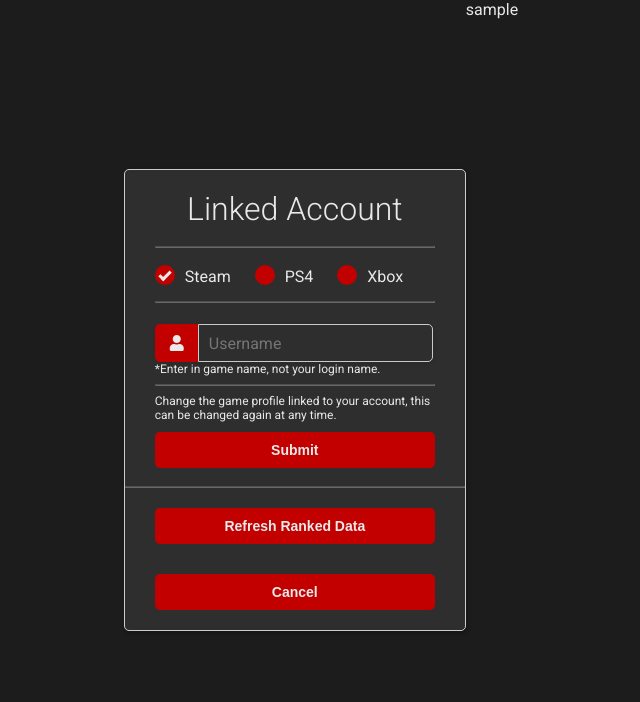
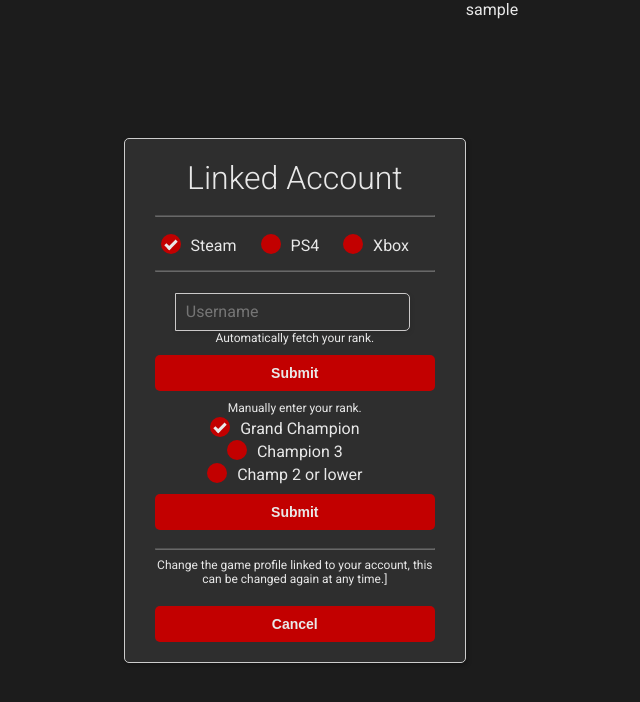
Before and after one commit to JoshBrading/IT202-008, a PHP site: page /RLManager/linked_accounts.php in a window 1280 px wide. Shown: the top 702 px of the page, without its empty margins (319-959 px from the left). Run offline with PHP 8.4, Linux system fonts and the light colour scheme; the visitor is signed in with stand-in values (Sample User, id 1); a stand-in replaces the project's code that opens the database connection; some libraries are stand-ins or nearby versions.

Commit message:
Fixed stuffs FINALLY

```diff
--- a/RLManager/home.php
+++ b/RLManager/home.php
@@ -195,7 +195,7 @@
             <?php
                 require("config.php");
                 echo "<table style='border: solid 1px black;'>";
-                echo "<tr><th>Time Slots</th><th>Discord ID</th></tr>";
+                echo "<tr><th>Rank</th><th>Time Slots</th><th>Discord ID</th></tr>";
 
                 class TableRows extends RecursiveIteratorIterator {
                     function __construct($it) {
@@ -220,7 +220,7 @@
                 try {
                     $conn = new PDO($connection_string, $dbuser, $dbpass);
                     $conn->setAttribute(PDO::ATTR_ERRMODE, PDO::ERRMODE_EXCEPTION);
-                    $stmt = $conn->prepare("SELECT time_slot, discord FROM RLManager");
+                    $stmt = $conn->prepare("SELECT g_rank, time_slot, discord FROM RLManager");
                     $stmt->execute();
 
                     // set the resulting array to associative
--- a/RLManager/linked_accounts.php
+++ b/RLManager/linked_accounts.php
@@ -1,6 +1,7 @@
 <!DOCTYPE html>
+
+
 <html>
-
 <head>
     <title>Linked Account</title>
     <link href="https://fonts.googleapis.com/css?family=Roboto:300,400,500,700" rel="stylesheet">
@@ -161,7 +162,7 @@
 <body style="background-color:#1c1c1c;">
     <div class="main-block">
         <h1>Linked Account</h1>
-        <form name="Linked_Account" method="POST">
+            <form name="Linked_Account" method="POST" align="center">
                 <hr>
                 <div class="user_platform">
                     <input type="radio" value="steam" id="steam" name="platform" checked/>
@@ -172,27 +173,31 @@
                     <label for="xbox" class="radio">Xbox</label>
                 </div>
                 <hr>
-            <label id="icon" for="name"><i class="fas fa-user"></i></label>
-            <input type="text" name="username" id="username" placeholder="Username" autocomplete="new-password" required/>
-            <p>*Enter in game name, not your login name.</p>
+                <input type="text" name="username" id="username" placeholder="Username"/>
+                <p>Automatically fetch your rank.</p>
+                <button type="submit" name="submit">Submit</button>
+            </form>
+            <form name="manual" method="POST" align="center">
+                <p>Manually enter your rank.</p>
+
+                <input type="radio" value="Grand Champion" id="Grand Champion" name="rank" checked/>
+                    <label for="grand champion" class="radio">Grand Champion</label>
+                    <input type="radio" value="Champion 3" id="Champion 3" name="rank" />
+                    <label for="Champion 3" class="radio">Champion 3</label>
+                    <input type="radio" value="Champ 2 or lower" id="Champ 2 or lower" name="rank" />
+                    <label for="Champ 2 or lower" class="radio">Champ 2 or lower</label>
+                <button type="submit" name="submitManual">Submit</button>
                 <hr>
-            <p>Change the game profile linked to your account, this can be changed again at any time.</p>
-            <button type="submit" value="submit">Submit</button>
-        </form>
-        <hr>
-        <form name="Refresh" method="POST">
-            <div class="btn-block">
-                <button type="submit" name="refresh" href="/">Refresh Ranked Data</button>
-            </div>
+                <p>Change the game profile linked to your account, this can be changed again at any time.]</p>
+
             </form>
             <form name="Cancel" method="POST">
                 <div class="btn-block">
-                <button type="submit" name="cancel" href="/">Cancel</button>
+                    <button type="submit" name="cancel">Cancel</button>
                 </div>
             </form>
     </div>
 </body>
-
 </html>
 
 <?php
@@ -201,11 +206,11 @@ if(isset($_POST['cancel'])){
 
     echo "<script type='text/javascript'> document.location = 'home.php'; </script>";
 }
-if(isset($_SESSION['user'])) {
+
   echo  $_SESSION['user'];
 
-    if(isset($_POST['username']) && isset($_POST['pass'])){
-
+    if(isset($_POST['username'])){
+        echo $_POST['username'];
         $pass = $_POST['pass'];
         $user = $_POST['username'];
         $platform = $_POST['platform'];
@@ -217,11 +222,10 @@ if(isset($_SESSION['user'])) {
 
         $html = getHTML($url);
         cleanHTML($html);
-    }
-
-    if(isset($_POST['refresh'] )){
-
-    echo "afsrgaerheathearth";
+    }else if(isset($_POST['rank'])){
+        echo "ranks";
+        $g_rank = $_POST['rank'];
+        setRank($g_rank);
     }
 
     function getHTML($site_url) // Gets the html of https://rocketleague.tracker.network/profile/$platform/$user
@@ -263,13 +267,24 @@ if(isset($_SESSION['user'])) {
     $str = str_replace($remove_these, '', $str);        // Remove the characters
     $str = explode('(', $str);                          // Break the string into an array (this should work for everyones stats I think?)
     $str = $str[0];                                     // We only need the first elemennt in the array
-    echo $str;
+    setRank($str);
     }
-    function getHighestRank($html_block){ // return the highest rank and game mode with the highest rank
-
+    function setRank($rank){ // return the highest rank and game mode with the highest rank
+        echo $rank;
+        require("config.php");
+        $email = $_SESSION['user'];
+		$connection_string = "mysql:host=$dbhost;dbname=$dbdatabase;charset=utf8mb4";
+		try {
+            $sql="UPDATE RLManager SET g_rank = '$rank' WHERE email = '$email'";
+			$db = new PDO($connection_string, $dbuser, $dbpass);
+			$stmt = $db->prepare($sql);
+			$stmt->execute();
+			echo "<pre>" . print_r($stmt->errorInfo(), true) . "</pre>";
 		}
-}else{
-    echo "You must login!";
+		catch(Exception $e){
+			echo $e->getMessage();
+			exit();
+		}
     }
 
 ?>
```
Also changed, not shown: RLManager/register.php (indentation only). Lines whose indentation alone changed are shown as unchanged.
